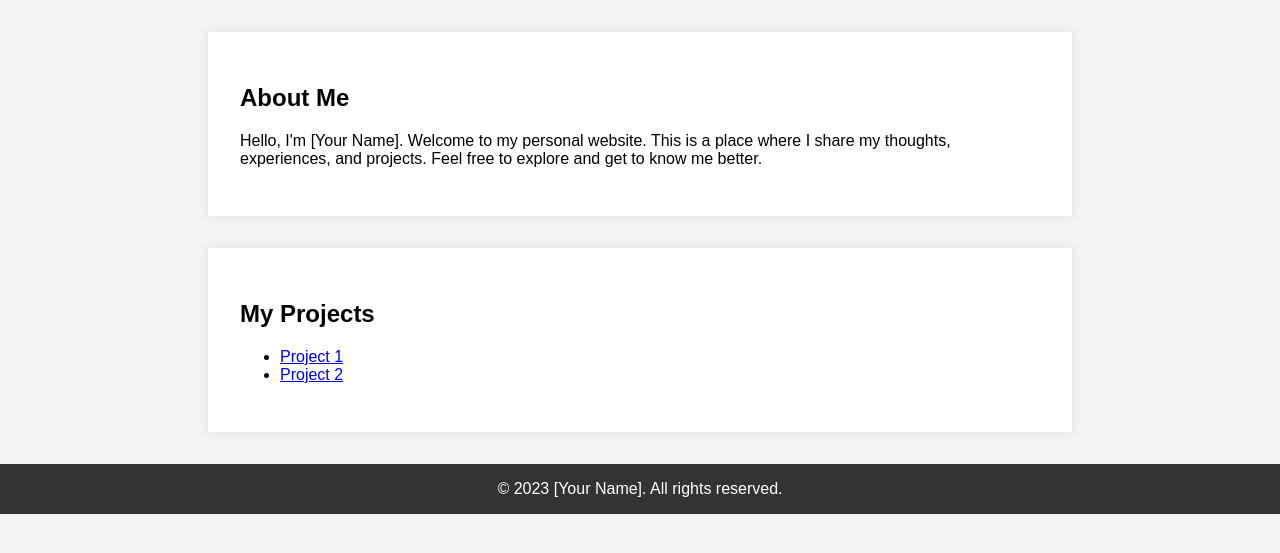
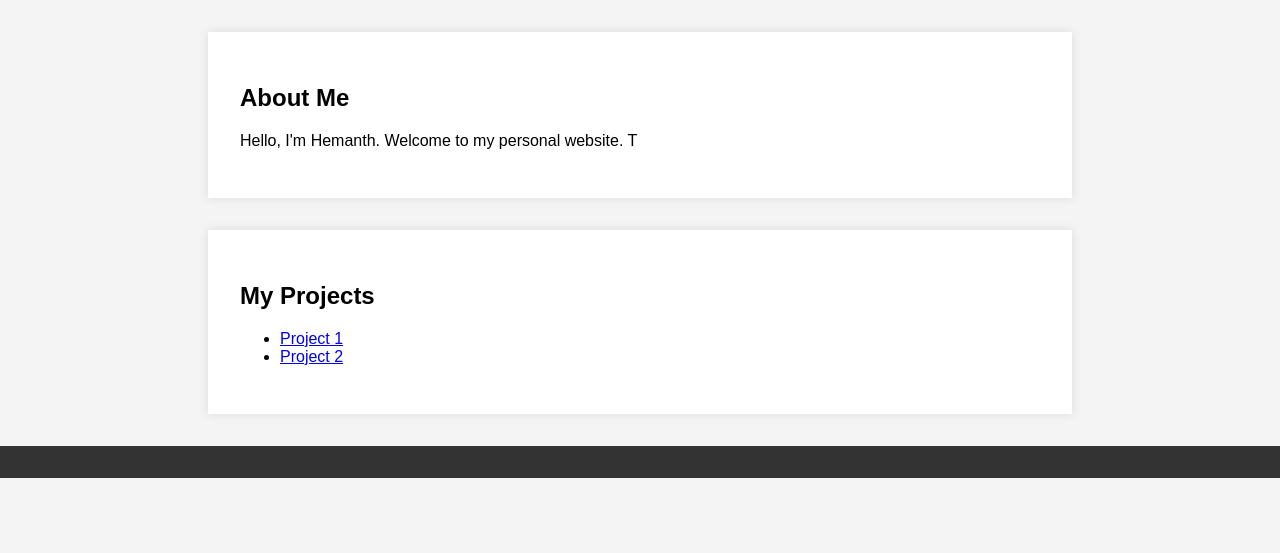
Before and after one commit to alvonellos/choppala-com, a Spring Boot app: page / in a window 1280 px wide. Shown: the part 112-665 px from the top of the page. Run offline with Spring Boot 4, Linux system fonts and the light colour scheme.

```diff
--- a/kubernetes/service.yaml
+++ b/kubernetes/service.yaml
@@ -7,7 +7,7 @@ spec:
     app: choppala-www
   type: LoadBalancer #Type of the Kubernetes Service
   externalIPs:
-    - 192.168.0.70
+    - 192.168.0.71
   ports:
     - protocol: TCP
       port: 5000 #Service port
--- a/src/main/resources/templates/index.html
+++ b/src/main/resources/templates/index.html
@@ -43,8 +43,7 @@
 <section>
     <h2>About Me</h2>
     <p>
-        Hello, I'm [Your Name]. Welcome to my personal website. This is a place where I share my thoughts,
-        experiences, and projects. Feel free to explore and get to know me better.
+        Hello, I'm Hemanth. Welcome to my personal website. T
     </p>
 </section>
 
@@ -53,12 +52,10 @@
     <ul>
         <li><a href="#">Project 1</a></li>
         <li><a href="#">Project 2</a></li>
-        <!-- Add more projects as needed -->
     </ul>
 </section>
 
 <footer>
-    &copy; 2023 [Your Name]. All rights reserved.
 </footer>
 </body>
 </html>
```
